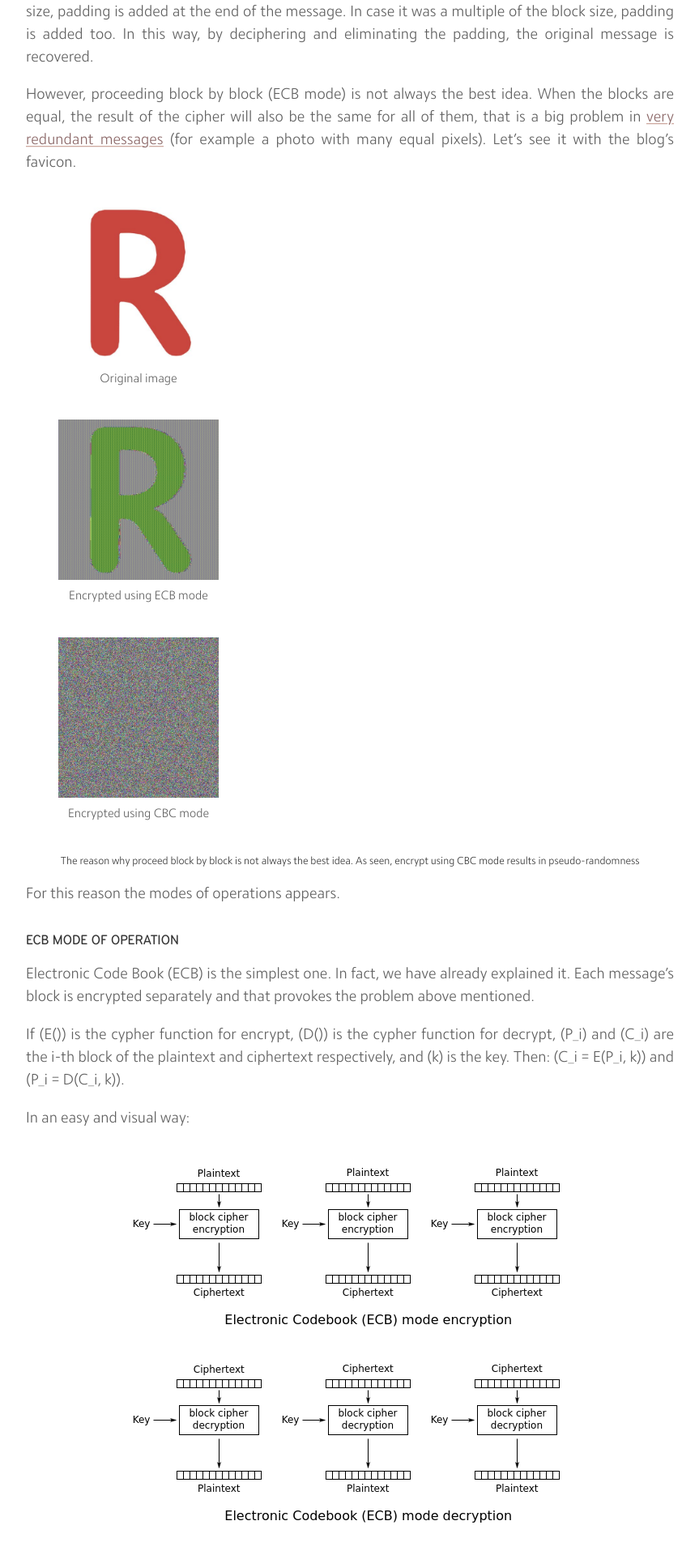
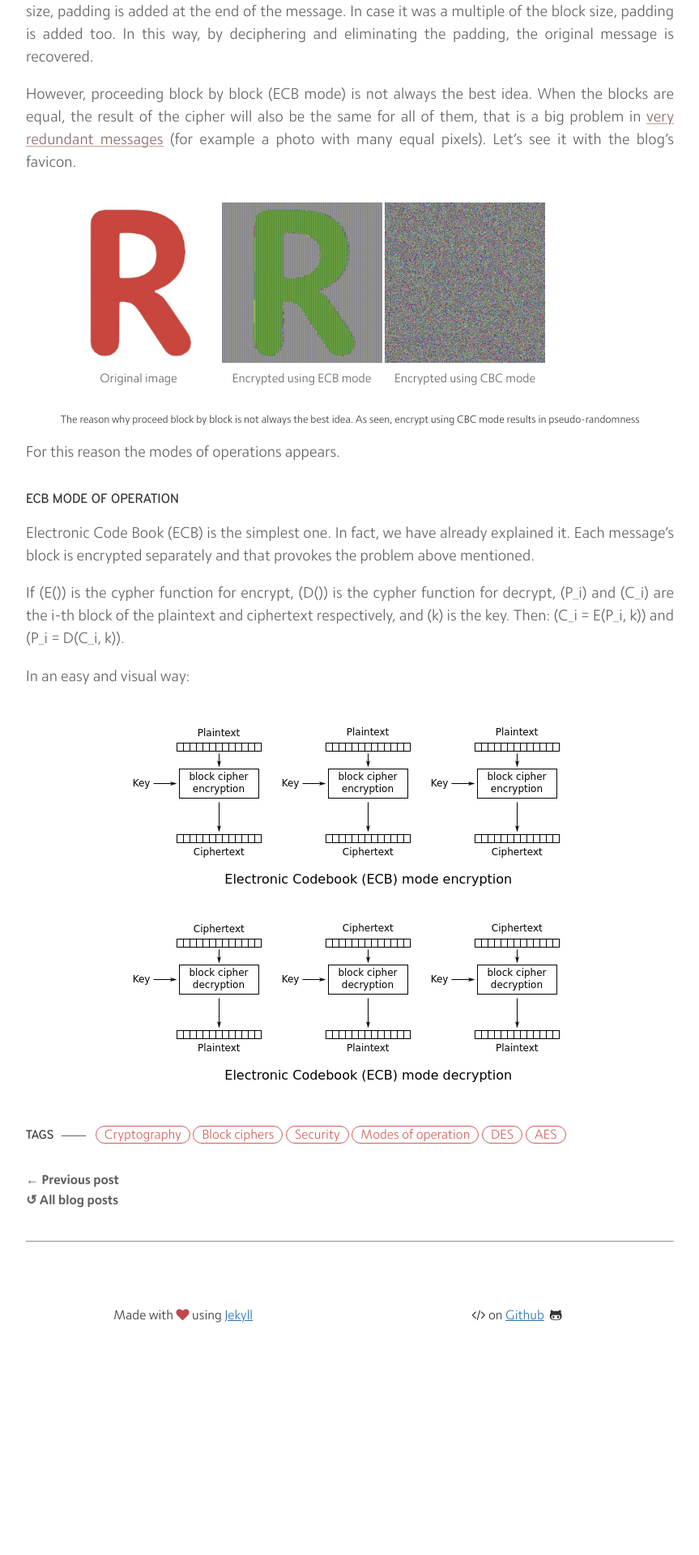
Before and after one commit to MrAnnix/MrAnnix.github.io, a Jekyll site: the page built from _posts/2019-11-07-block-cipher-operation-modes.md, in a window 1280 px wide. Shown: the part 1269-3189 px from the top of the page at 81% size, without its empty margins (208-1071 px from the left). Built offline with Jekyll 4.4.1, drawn with Linux system fonts in a browser that asks for light colours; nearby versions of some CDN libraries; library files that are not in the unit come from our copies; after the commit the page ends 2935 px from its top, so only the background shows below that.

Commit message:
Update 2019-11-07-block-cipher-operation-modes.md

```diff
--- a/_posts/2019-11-07-block-cipher-operation-modes.md
+++ b/_posts/2019-11-07-block-cipher-operation-modes.md
@@ -27,20 +27,20 @@ However, proceeding block by block (ECB mode) is not always the best idea. When
 
 <figure class="align-center">
   <div><ul>
-    <li style="list-style-type:none">
-      <figure class="align-center" style="display:inline-block;width:198px;max-width:198px">
+    <li style="display:inline-block;list-style-type:none">
+      <figure class="align-center" style="width:198px;max-width:198px">
         <img src="{{ '/assets/images/blog/block-cipher-operation-modes/original.jpg' | absolute_url }}" alt="Original image">
         <figcaption>Original image</figcaption>
       </figure>
     </li>
-    <li style="list-style-type:none">
-      <figure class="align-center" style="display:inline-block;width:198px;max-width:198px">
+    <li style="display:inline-block;list-style-type:none">
+      <figure class="align-center" style="width:198px;max-width:198px">
         <img src="{{ '/assets/images/blog/block-cipher-operation-modes/ecb.jpg' | absolute_url }}" alt="ECB encripted image">
         <figcaption>Encrypted using ECB mode</figcaption>
       </figure>
     </li>
-    <li style="list-style-type:none">
-      <figure class="align-center" style="display:inline-block;width:198px;max-width:198px">
+    <li style="display:inline-block;list-style-type:none">
+      <figure class="align-center" style="width:198px;max-width:198px">
         <img src="{{ '/assets/images/blog/block-cipher-operation-modes/cbc.jpg' | absolute_url }}" alt="CBC encripted image">
         <figcaption>Encrypted using CBC mode</figcaption>
       </figure>
```
